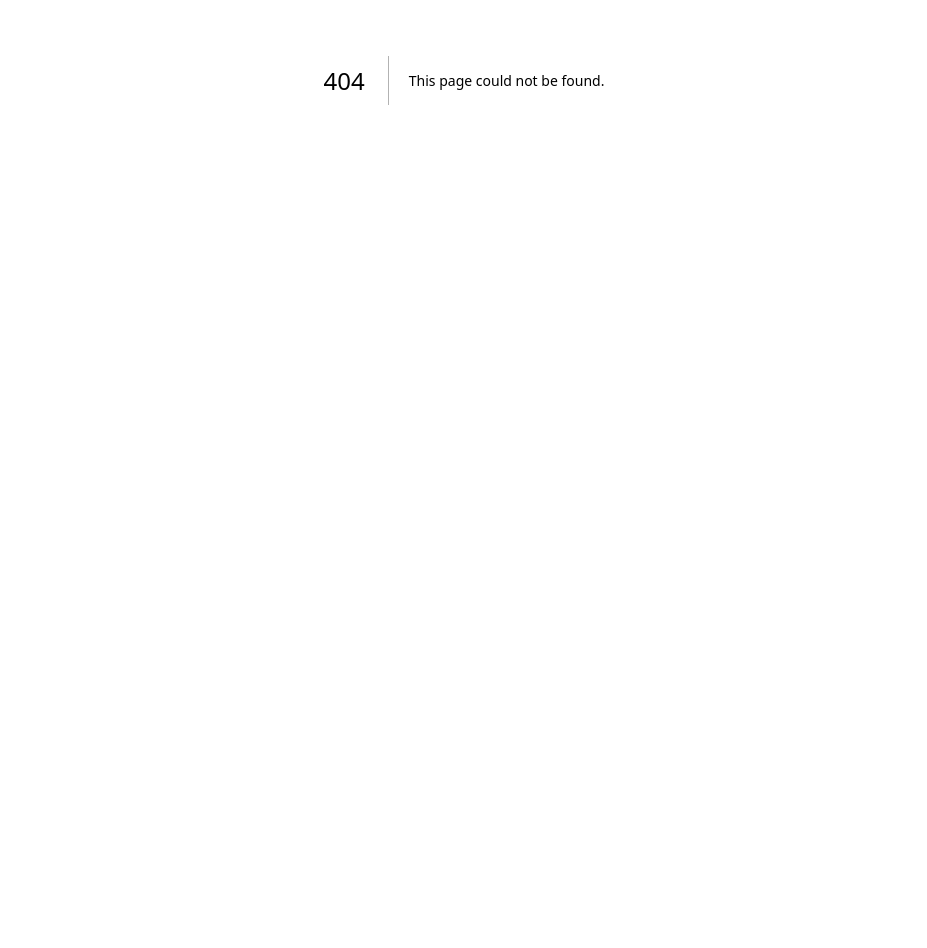
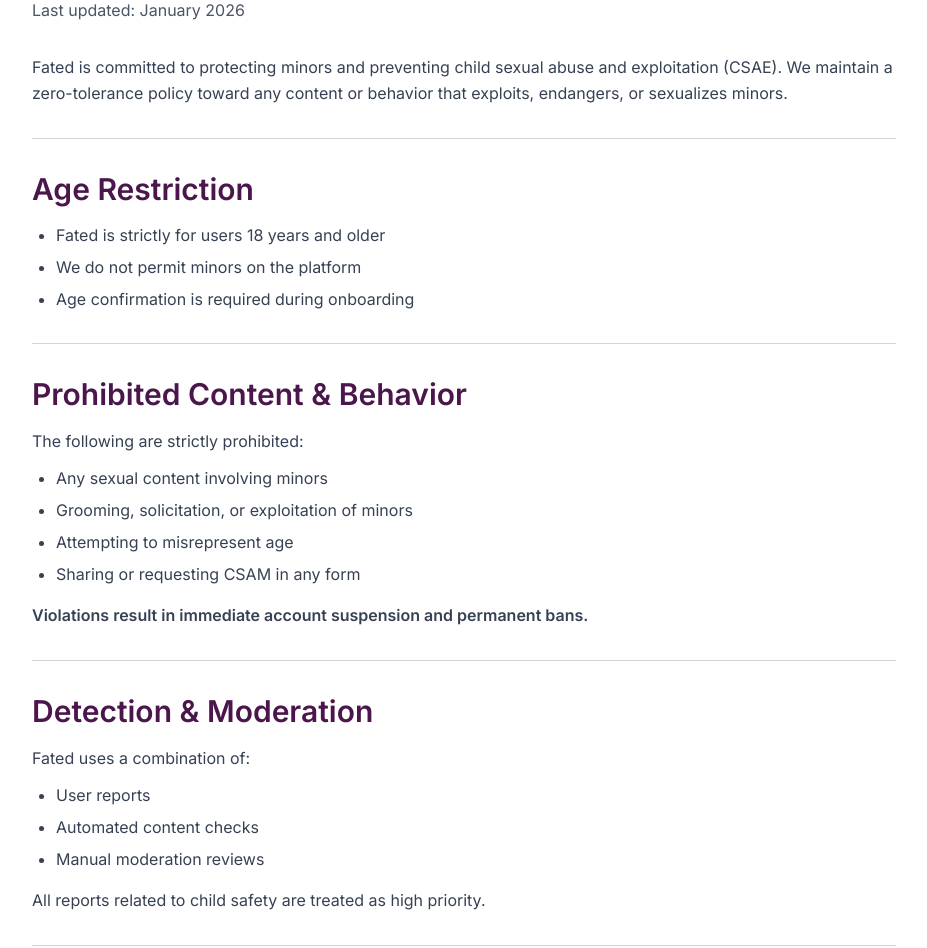
Before and after one commit to shadabsaifi751/fated, a Next.js app: page /child-safety in a window 1280 px wide. Before the commit this address had no page. Shown: the part 320-1268 px from the top of the page, without its empty margins (176-1103 px from the left). Before the commit the page ends 800 px from the top, so only its background shows below. Built offline with nearby package versions, Linux system fonts and the light colour scheme.

Commit message:
child safety added

```diff
--- /dev/null
+++ b/src/pages/child-safety.tsx
@@ -0,0 +1,148 @@
+import Head from "next/head";
+import Header from "@/components/Header";
+import Footer from "@/components/Footer";
+
+export default function ChildSafety() {
+  return (
+    <>
+      <Head>
+        <title>Child Safety & CSAE Policy - Fated</title>
+        <meta name="description" content="Child Safety and CSAE Policy for FATED dating app" />
+        <meta name="viewport" content="width=device-width, initial-scale=1.0" />
+        <link rel="icon" href="/favicon.ico" />
+      </Head>
+
+      <main className="min-h-screen bg-white">
+        <Header />
+
+        <div className="container mx-auto px-4 py-8 sm:py-12 max-w-4xl">
+          <h1 className="lobster-font text-4xl sm:text-5xl text-[#4B164C] mb-6">
+            Child Safety & CSAE Policy
+          </h1>
+
+          <p className="text-gray-600 mb-8">
+            Last updated: January 2026
+          </p>
+
+          <div className="prose prose-lg max-w-none space-y-8">
+            <p className="text-gray-700 leading-relaxed">
+              Fated is committed to protecting minors and preventing child sexual abuse and exploitation (CSAE).
+              We maintain a zero-tolerance policy toward any content or behavior that exploits, endangers, or sexualizes minors.
+            </p>
+
+            <hr className="border-gray-300 my-8" />
+
+            <section>
+              <h2 className="text-2xl sm:text-3xl font-semibold text-[#4B164C] mb-4">
+                Age Restriction
+              </h2>
+              <ul className="list-disc pl-6 space-y-2 text-gray-700">
+                <li>Fated is strictly for users 18 years and older</li>
+                <li>We do not permit minors on the platform</li>
+                <li>Age confirmation is required during onboarding</li>
+              </ul>
+            </section>
+
+            <hr className="border-gray-300 my-8" />
+
+            <section>
+              <h2 className="text-2xl sm:text-3xl font-semibold text-[#4B164C] mb-4">
+                Prohibited Content & Behavior
+              </h2>
+              <p className="text-gray-700 leading-relaxed mb-3">
+                The following are strictly prohibited:
+              </p>
+              <ul className="list-disc pl-6 space-y-2 text-gray-700">
+                <li>Any sexual content involving minors</li>
+                <li>Grooming, solicitation, or exploitation of minors</li>
+                <li>Attempting to misrepresent age</li>
+                <li>Sharing or requesting CSAM in any form</li>
+              </ul>
+              <p className="text-gray-700 leading-relaxed mt-4 font-semibold">
+                Violations result in immediate account suspension and permanent bans.
+              </p>
+            </section>
+
+            <hr className="border-gray-300 my-8" />
+
+            <section>
+              <h2 className="text-2xl sm:text-3xl font-semibold text-[#4B164C] mb-4">
+                Detection & Moderation
+              </h2>
+              <p className="text-gray-700 leading-relaxed mb-3">
+                Fated uses a combination of:
+              </p>
+              <ul className="list-disc pl-6 space-y-2 text-gray-700">
+                <li>User reports</li>
+                <li>Automated content checks</li>
+                <li>Manual moderation reviews</li>
+              </ul>
+              <p className="text-gray-700 leading-relaxed mt-4">
+                All reports related to child safety are treated as high priority.
+              </p>
+            </section>
+
+            <hr className="border-gray-300 my-8" />
+
+            <section>
+              <h2 className="text-2xl sm:text-3xl font-semibold text-[#4B164C] mb-4">
+                Reporting Child Safety Concerns
+              </h2>
+              <p className="text-gray-700 leading-relaxed mb-3">
+                Users can report:
+              </p>
+              <ul className="list-disc pl-6 space-y-2 text-gray-700">
+                <li>Profiles</li>
+                <li>Messages</li>
+                <li>Content in-app using the Report feature</li>
+              </ul>
+              <p className="text-gray-700 leading-relaxed mt-4">
+                Reports involving minors are escalated immediately.
+              </p>
+            </section>
+
+            <hr className="border-gray-300 my-8" />
+
+            <section>
+              <h2 className="text-2xl sm:text-3xl font-semibold text-[#4B164C] mb-4">
+                Legal Compliance & Reporting
+              </h2>
+              <p className="text-gray-700 leading-relaxed mb-3">
+                Fated complies with all applicable child safety laws and regulations.
+              </p>
+              <p className="text-gray-700 leading-relaxed mb-3">
+                Where required, we:
+              </p>
+              <ul className="list-disc pl-6 space-y-2 text-gray-700">
+                <li>Preserve relevant data</li>
+                <li>Report confirmed CSAE/CSAM cases to appropriate regional and national authorities</li>
+                <li>Cooperate fully with law enforcement</li>
+              </ul>
+            </section>
+
+            <hr className="border-gray-300 my-8" />
+
+            <section>
+              <h2 className="text-2xl sm:text-3xl font-semibold text-[#4B164C] mb-4">
+                Contact for Child Safety
+              </h2>
+              <p className="text-gray-700 leading-relaxed mb-4">
+                For child safety or CSAE-related concerns, contact:
+              </p>
+              <p className="text-gray-700 mb-4">
+                <a href="mailto:hello@fated.in" className="text-[#4B164C] underline hover:text-[#6B1E6D] font-semibold">
+                  📧 hello@fated.in
+                </a>
+              </p>
+              <p className="text-gray-700 leading-relaxed">
+                This inbox is monitored by the team responsible for safety, moderation, and compliance.
+              </p>
+            </section>
+          </div>
+        </div>
+
+        <Footer />
+      </main>
+    </>
+  );
+}
```
